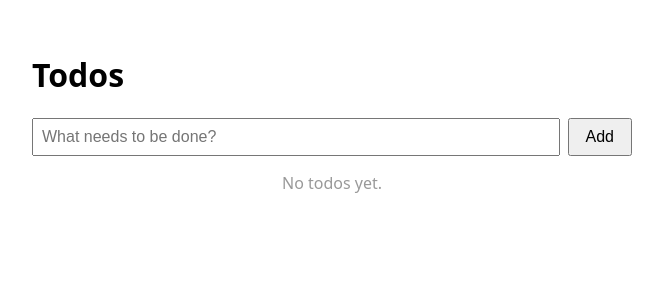
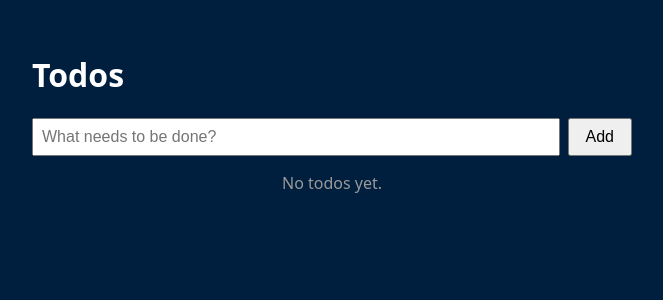
Before and after one commit to vercel-eddie/devbox-todo, a Next.js app: page / in a window 1280 px wide. Shown: the top 300 px of the page, without its empty margins (308-971 px from the left). Built offline with nearby package versions, Linux system fonts and the light colour scheme.

Commit message:
update colors

```diff
--- a/src/app/layout.tsx
+++ b/src/app/layout.tsx
@@ -11,7 +11,7 @@ export default function RootLayout({
 }) {
   return (
     <html lang="en">
-      <body style={{ fontFamily: "system-ui, sans-serif", margin: 0, padding: "2rem", maxWidth: 600, marginInline: "auto" }}>
+      <body style={{ fontFamily: "system-ui, sans-serif", margin: 0, padding: "2rem", maxWidth: 600, marginInline: "auto", backgroundColor: "#001f3f", color: "#ffffff" }}>
         {children}
       </body>
     </html>
```
